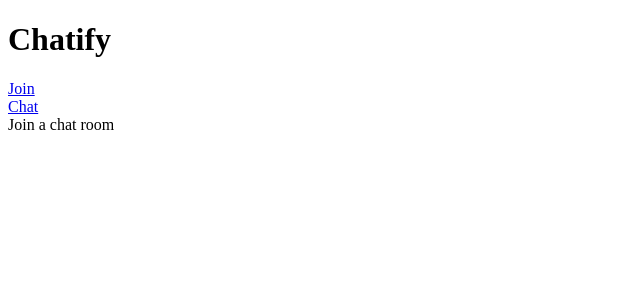
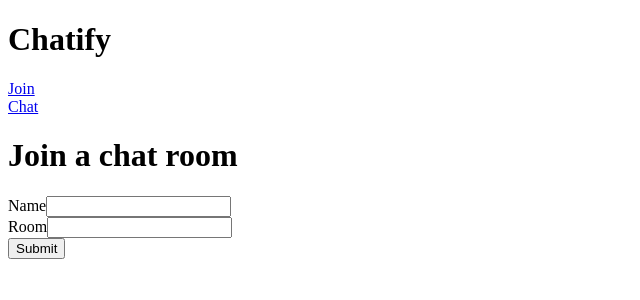
Before and after one commit to joraavanes/chatify, a React app in the folder client/: page / in a window 1280 px wide. Shown: the top 300 px of the page, without its empty margins (0-640 px from the left). Built offline with nearby package versions, Linux system fonts and the light colour scheme.

Commit message:
Add joining form to Join component

```diff
--- a/client/src/components/Join.js
+++ b/client/src/components/Join.js
@@ -1,9 +1,35 @@
-import React from 'react'
+import React, { useState } from 'react'
+import { useHistory } from 'react-router-dom'
 
 const Join = () => {
+    const history = useHistory();
+
+    const [name, setName] = useState('');
+    const [room, setRoom] = useState('');
+
+    const handleFormSubmit = e => {
+        e.preventDefault();
+
+        if(name && room)
+            history.push(`/chat?name=${name}&room=${room}`);
+    };
+
     return (
         <div>
-            Join a chat room
+            <h1>
+                Join a chat room
+            </h1>
+            <form onSubmit={handleFormSubmit}>
+                <div>
+                    <label htmlFor="name">Name</label>
+                    <input type="text" name="name" id="name" onChange={e => setName(e.target.value)}/>
+                </div>
+                <div>
+                    <label htmlFor="room">Room</label>
+                    <input type="text" name="room" id="room" onChange={e => setRoom(e.target.value)}/>
+                </div>
+                <button type="submit">Submit</button>
+            </form>
         </div>
     )
 }
```
